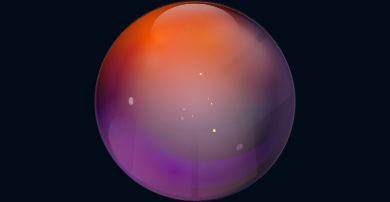
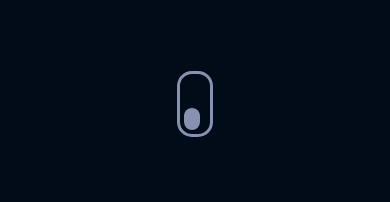
Before and after one commit to abeeb-ahmed/portfolio-v2, a React (Create React App) app: page / in a window 390 px wide. Shown: the part 599-801 px from the top of the page. Built offline with nearby package versions, Linux system fonts and the light colour scheme.

Commit message:
Added scroll down button

```diff
--- a/src/App.scss
+++ b/src/App.scss
@@ -53,3 +53,59 @@ a {
     padding-top: 35px;
   }
 }
+#logo {
+  @media (max-width: 768px) {
+    display: none;
+  }
+}
+
+.scroll-container {
+  display: flex;
+  justify-content: center;
+}
+.scroll-box {
+  display: none;
+  @media (max-width: 768px) {
+    display: block;
+    width: 30px;
+    height: 60px;
+    border: 3px solid var(--slate);
+    border-radius: 15px;
+    position: relative;
+  }
+}
+
+.scroller {
+  display: none;
+  @media (max-width: 768px) {
+    display: block;
+    width: 16px;
+    border-radius: 8px;
+    background-color: var(--slate);
+    position: absolute;
+    top: 4px;
+    left: 4px;
+    bottom: 34px;
+    animation: scroller 1500ms ease-out infinite;
+  }
+}
+
+@keyframes scroller {
+  0% {
+    bottom: 34px;
+  }
+  5% {
+    top: 4px;
+  }
+  32% {
+    bottom: 4px;
+  }
+  66% {
+    top: 34px;
+    bottom: 4px;
+  }
+  100% {
+    top: 4px;
+    bottom: 34px;
+  }
+}
--- a/src/containers/Header/Header.jsx
+++ b/src/containers/Header/Header.jsx
@@ -72,6 +72,12 @@ const Header = () => {
             </motion.div>
           </motion.div>
         </div>
+        <div className="scroll-container">
+          <div className="scroll-box">
+            <div className="scroller"></div>
+          </div>
+        </div>
+
         <div className="header__right">
           <motion.div
             id="logo"
--- a/src/containers/Header/Header.scss
+++ b/src/containers/Header/Header.scss
@@ -10,12 +10,12 @@
     justify-content: space-between;
 
     @media (max-width: 768px) {
+      justify-content: space-around;
       padding: 0 20px;
       height: calc(100vh - 80px);
       top: 80px;
       left: 0;
       flex-direction: column;
-      justify-content: center;
     }
     .header__content {
       .header__title h5 {
```
